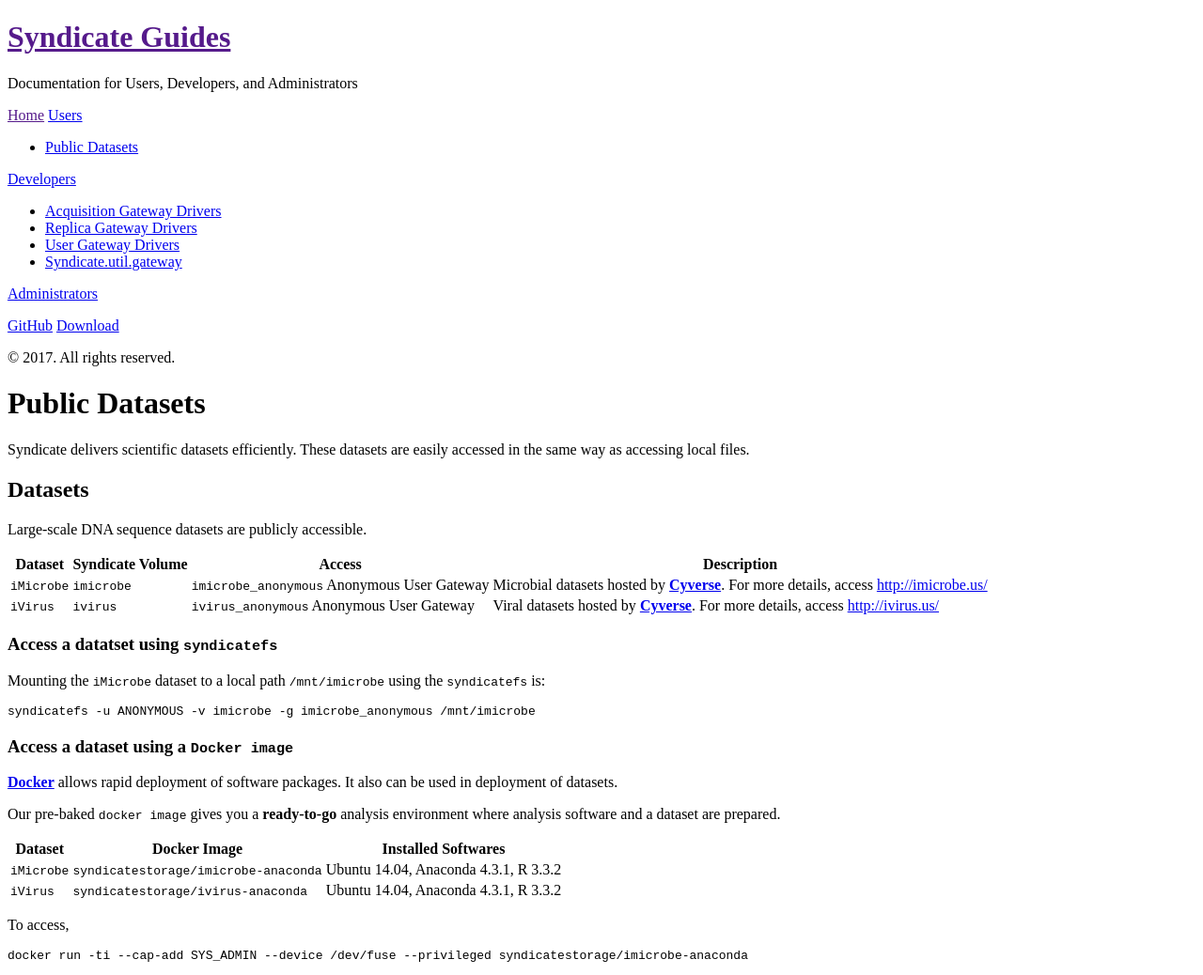
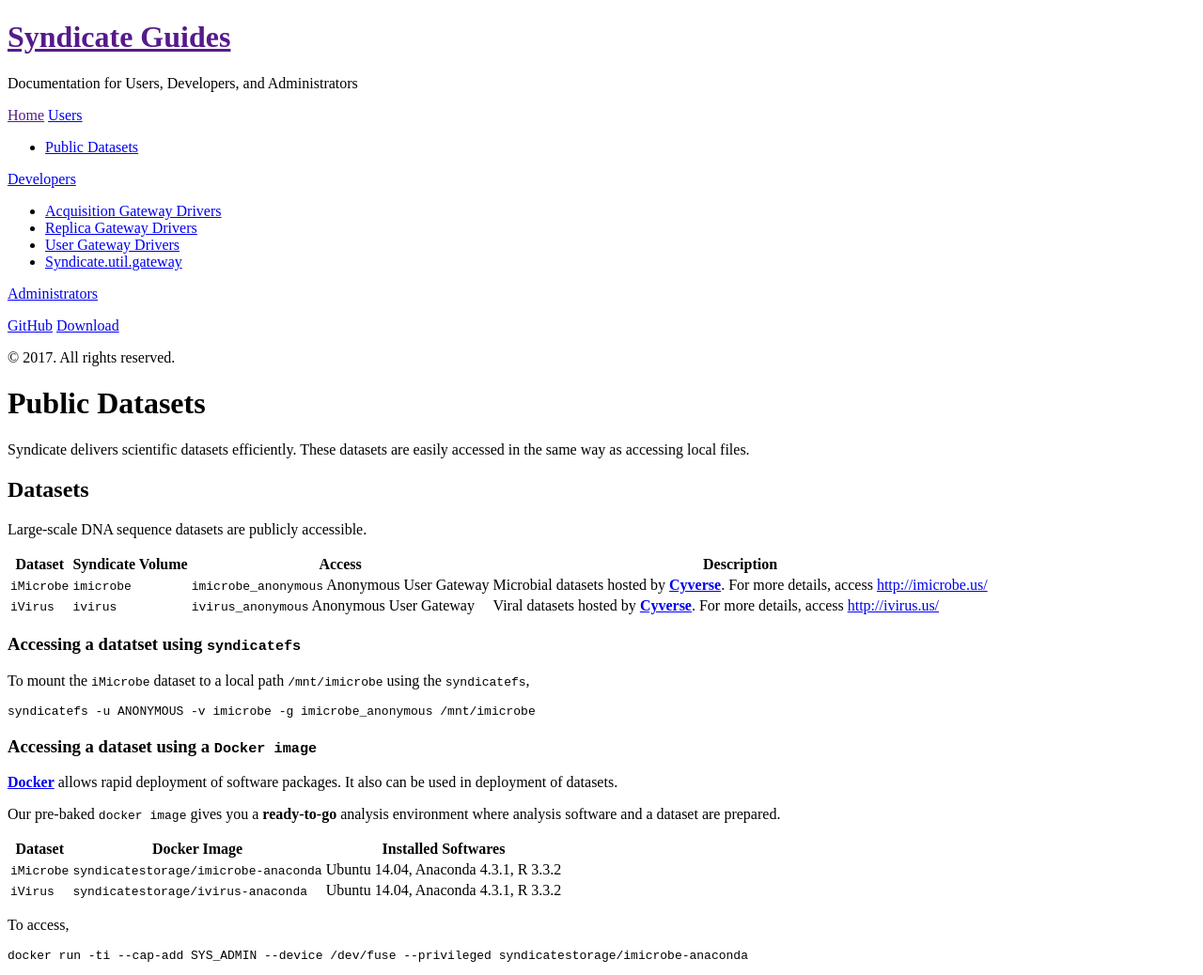
Before and after one commit to syndicate-storage/syndicate-storage.github.io, a Jekyll site: the page built from _users/public_datasets.md, in a window 1280 px wide. Shown: the whole page at 94% size. Built offline with Jekyll 4.4.1, drawn with Linux system fonts in a browser that asks for light colours; nearby versions of some CDN libraries; library files that are not in the unit come from our copies.

Commit message:
Simple reword

````diff
--- a/_users/public_datasets.md
+++ b/_users/public_datasets.md
@@ -19,15 +19,15 @@ Large-scale DNA sequence datasets are publicly accessible.
 | `iMicrobe`   | `imicrobe`  | `imicrobe_anonymous` Anonymous User Gateway | Microbial datasets hosted by **[Cyverse](http://www.cyverse.org)**. For more details, access [http://imicrobe.us/](http://imicrobe.us/) |
 | `iVirus`     | `ivirus`    | `ivirus_anonymous` Anonymous User Gateway | Viral datasets hosted by **[Cyverse](http://www.cyverse.org)**. For more details, access [http://ivirus.us/](http://ivirus.us/) |
 
-### Access a datatset using `syndicatefs`
+### Accessing a datatset using `syndicatefs`
 
-Mounting the `iMicrobe` dataset to a local path `/mnt/imicrobe` using the
-`syndicatefs` is:
+To mount the `iMicrobe` dataset to a local path `/mnt/imicrobe` using the
+`syndicatefs`,
 ```
 syndicatefs -u ANONYMOUS -v imicrobe -g imicrobe_anonymous /mnt/imicrobe
 ```
 
-### Access a dataset using a `Docker image`
+### Accessing a dataset using a `Docker image`
 
 **[Docker](https://www.docker.com)** allows rapid deployment of software packages.
 It also can be used in deployment of datasets.
````
